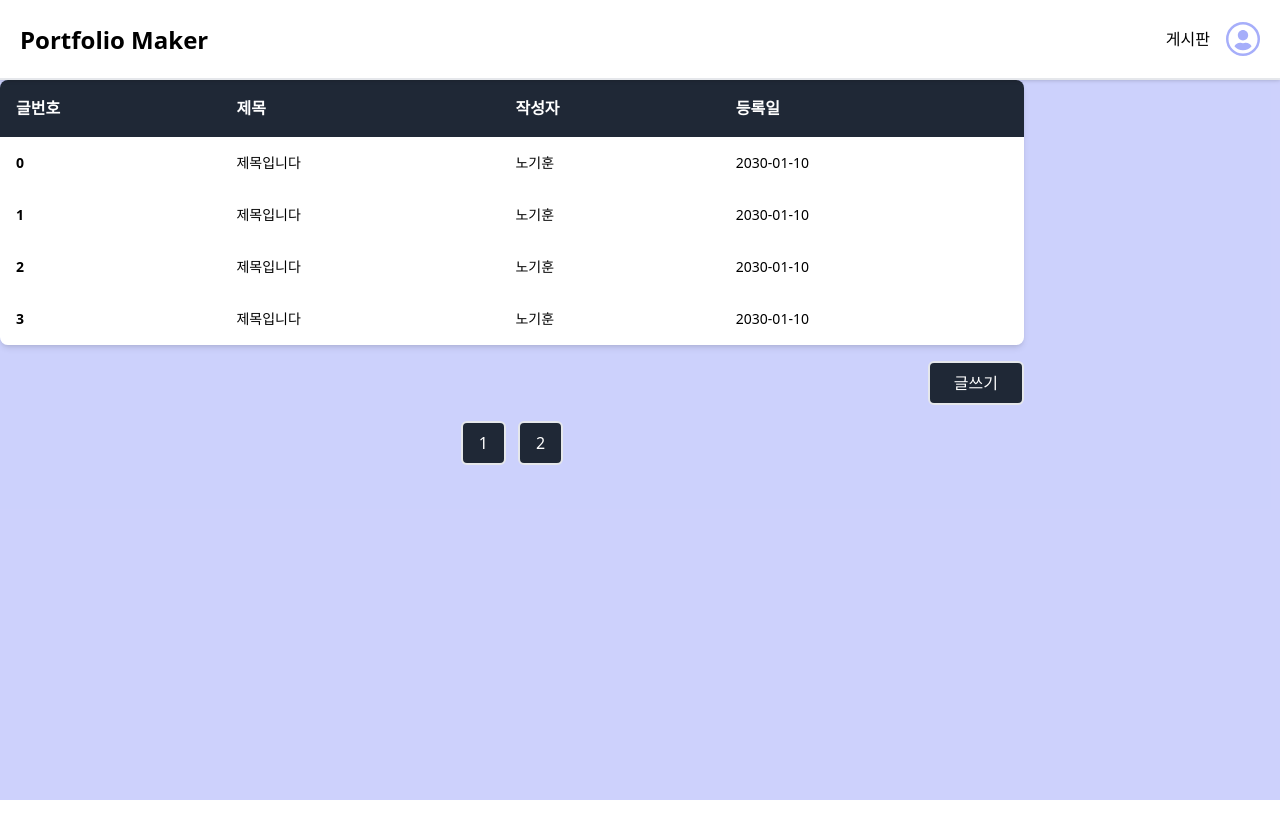
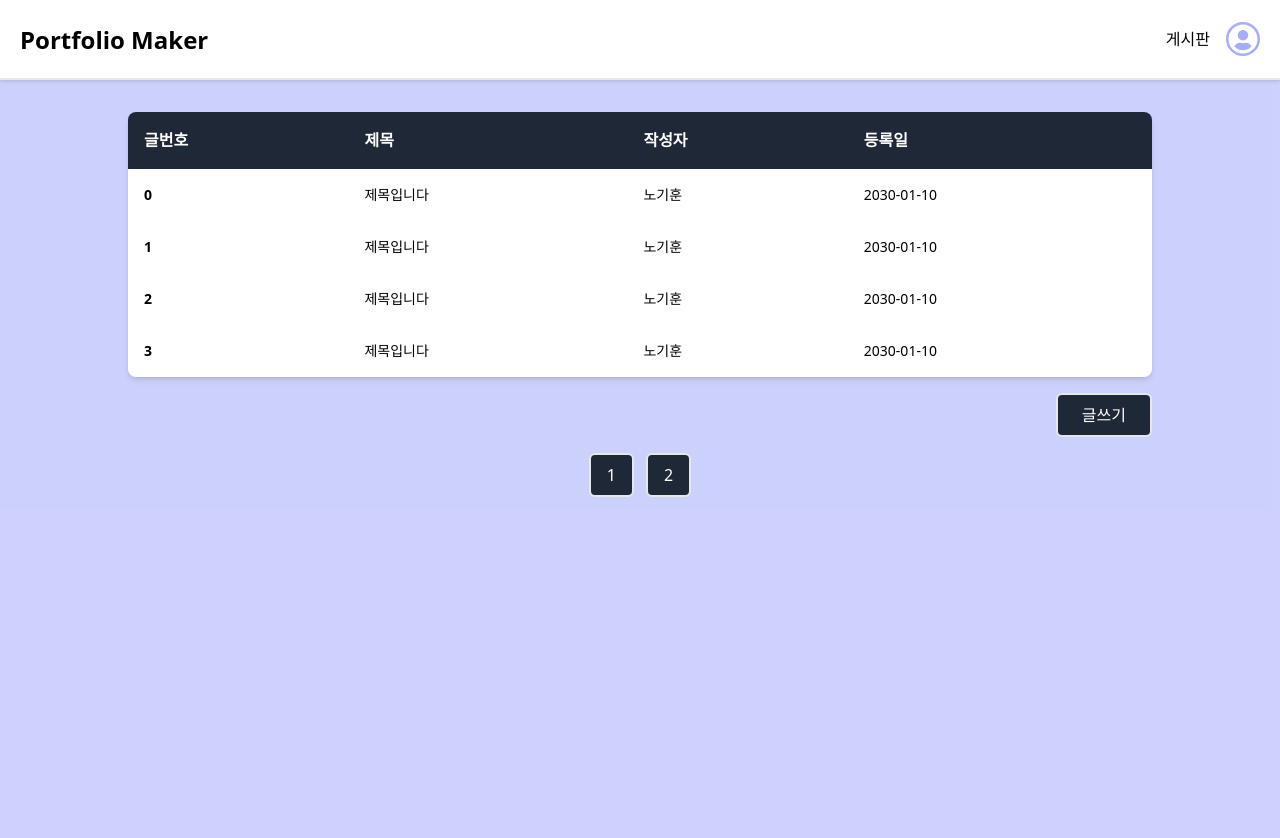
Before and after one commit to TeamPFM/Portfolio_maker, a React (Vite) app: page /board in a window 1280 px wide. Shown: the top 838 px of the page. Before the commit the page ends 800 px from the top, so only its background shows below. Built offline with nearby package versions, Linux system fonts and the light colour scheme.

Commit message:
style(board): Readjust layout+colors style

```diff
--- a/src/pages/board/index.tsx
+++ b/src/pages/board/index.tsx
@@ -6,7 +6,11 @@ import { useParams } from "react-router-dom";
 const BoardPage = () => {
   const { id } = useParams();
 
-  return <div>{id ? <BoardDetail boardId={id} /> : <BoardMain />}</div>;
+  return (
+    <div className="w-full h-full min-h-screen flex flex-col items-center justify-start pt-8">
+      {id ? <BoardDetail boardId={id} /> : <BoardMain />}
+    </div>
+  );
 };
 
 export default BoardPage;
--- a/src/pages/home/index.tsx
+++ b/src/pages/home/index.tsx
@@ -79,14 +79,14 @@ const HomePage = () => {
           />
         </motion.div>
 
-        <div className="absolute left-1/2 top-1/2 -translate-x-1/2 -translate-y-1/2 w-full md:max-w-lg bg-indigo-400/25 p-5 rounded-lg">
-          <h2 className="text-3xl py-20 font-semibold text-gray-800 text-center">
+        <div className="w-full absolute left-1/2 top-1/2 -translate-x-1/2 -translate-y-1/2 md:max-w-lg bg-indigo-400/25 p-5 rounded-lg">
+          <h2 className="w-full text-3xl py-20 font-semibold text-gray-800 text-center">
             Lorem ipsum dolor sit amet consectetur adipisicing elit. Accusantium
             corporis eaque ducimus.
           </h2>
-
+          <div className="w-full flex flex-col">
             <SubButton
-            className="w-full !py-4"
+              className="w-full hover:text-primary !p-4"
               onClick={() => {
                 authToken
                   ? navigate(MYINFO, { replace: true })
@@ -96,6 +96,7 @@ const HomePage = () => {
               포트폴리오 만들기
             </SubButton>
           </div>
+        </div>
       </motion.main>
     </div>
   );
```
Lines whose indentation alone changed are shown as unchanged.
